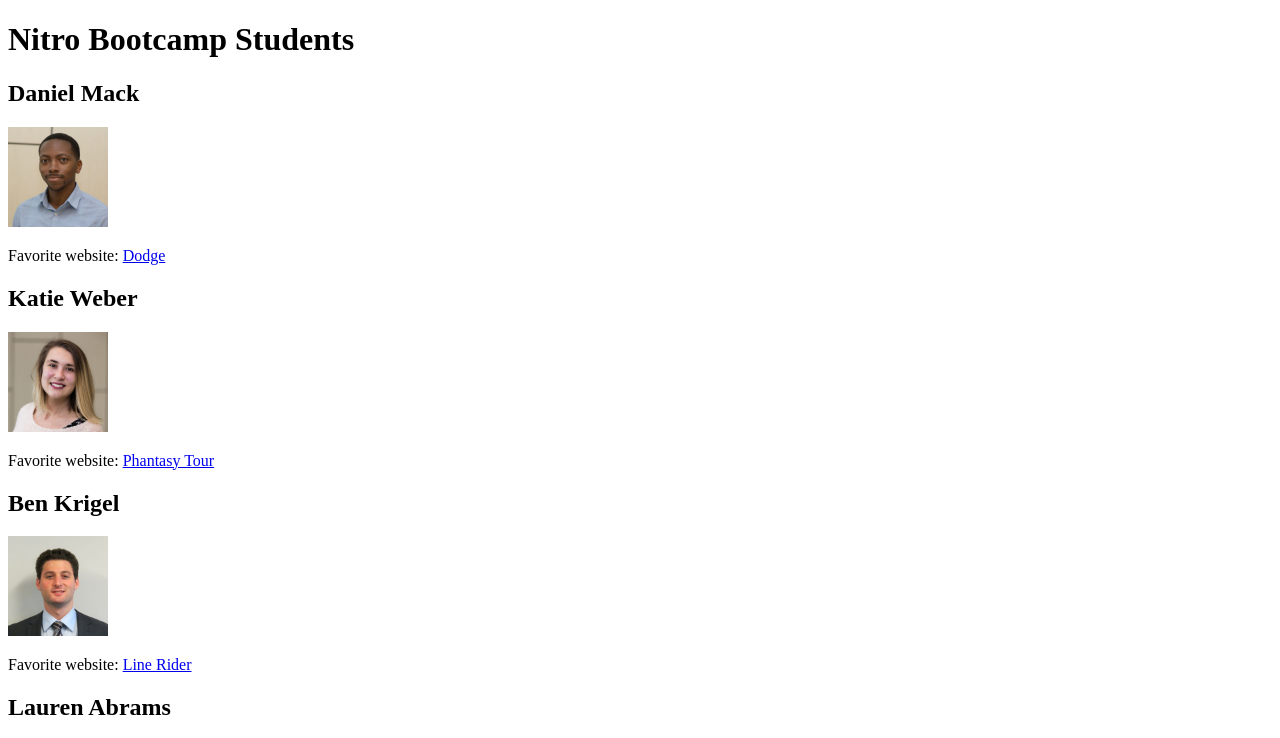
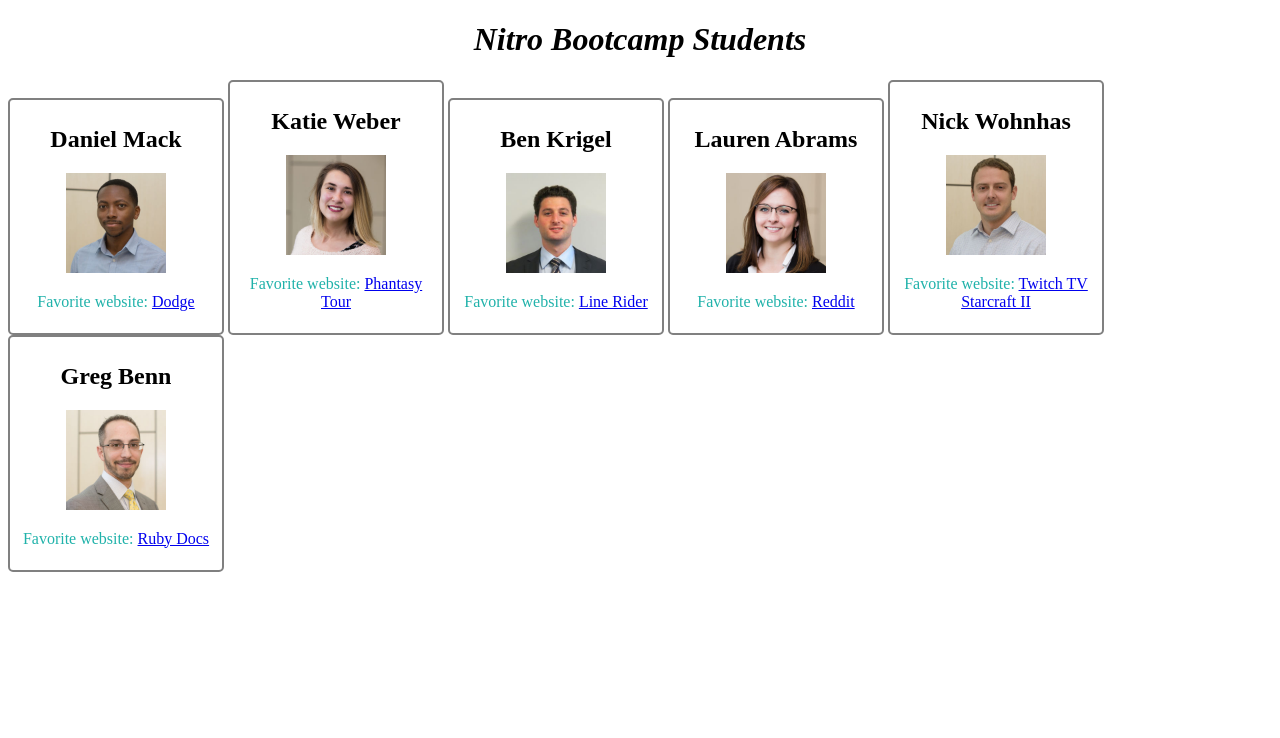
Before and after one commit to jamilia27/ben_and_lauren_first_git_project, a plain HTML site: page index.html in a window 1280 px wide. Shown: the top 738 px of the page. Drawn offline with Linux system fonts and the light colour scheme.

Commit message:
added css stuff

```diff
--- /dev/null
+++ b/css/style.css
@@ -0,0 +1,13 @@
+h1 {
+  font-style: italic;
+  text-align: center;
+}
+.favorite-website {color: LightSeaGreen;}
+div.developer {
+  width: 200px;
+  display: inline-block;
+  border: 2px solid grey;
+  border-radius: 5px;
+  padding: 6px;
+  text-align: center;
+}
--- a/index.html
+++ b/index.html
@@ -1,6 +1,6 @@
 <!DOCTYPE html>
 <html>
-<head>
+<head><link rel="stylesheet" type="text/css" href="css/style.css">
 <title> Nitro Bootcamp Students </title>
 </head>
 
@@ -10,22 +10,27 @@
 <div class="developer">
 <h2>Daniel Mack</h2>
 <img src=images/DanielMack.jpg width="100" height="100" title="DANNY MACK"alt="Danny MACK">
-<p class= "favorite-website">Favorite website: <a href="https://www.dodge.com" title="Here you can browse the latest Dodge models.">Dodge</a></p>
+<p class= "favorite-website">Favorite website: <a href="https://www.dodge.com" title="Here you can browse the latest Dodge models.">Dodge</a></p></div>
+<div class="developer">
 <h2>Katie Weber</h2>
 <img src=images/KatieWeber.jpg width="100" height="100" title="Katie Weber"alt="Katie Weber">
-<p class= "favorite-website">Favorite website: <a href="https://www.phantasytour.com" title="This is a jam band stat tracker.">Phantasy Tour</a></p>
+<p class= "favorite-website">Favorite website: <a href="https://www.phantasytour.com" title="This is a jam band stat tracker.">Phantasy Tour</a></p></div>
+<div class="developer">
 <h2>Ben Krigel</h2>
 <img src=images/BenKrigel.jpg width="100" height="100" title="Ben Krigel"alt="Ben Krigel">
-<p class= "favorite-website">Favorite website: <a href="https://www.linerider.com/" title="This is a game where you draw lines and a little avatar surfs them.">Line Rider</a></p>
+<p class= "favorite-website">Favorite website: <a href="https://www.linerider.com/" title="This is a game where you draw lines and a little avatar surfs them.">Line Rider</a></p></div>
+<div class="developer">
 <h2>Lauren Abrams</h2>
 <img src="images/LaurenAbrams.jpg" alt="Lauren Abrams" width="100" height="100" title="Lauren Abrams"alt="Lauren Abrams">
-<p class= "favorite-website">Favorite website: <a href="https://reddit.com" title="You can browse fun content here.">Reddit</a></p>
+<p class= "favorite-website">Favorite website: <a href="https://reddit.com" title="You can browse fun content here.">Reddit</a></p></div>
+<div class="developer">
 <h2>Nick Wohnhas</h2>
 <img src=images/NickWohnhas.jpg width="100" height="100" title="Nick Wohnhas" alt="Nick Wohnhas">
-<p class= "favorite-website">Favorite website: <a href="https://www.twitch.tv/directory/game/StarCraft%20II" title="You can watch professional gamers play on Twitch.">Twitch TV Starcraft II</a></p>
+<p class= "favorite-website">Favorite website: <a href="https://www.twitch.tv/directory/game/StarCraft%20II" title="You can watch professional gamers play on Twitch.">Twitch TV Starcraft II</a></p></div>
+<div class="developer">
 <h2>Greg Benn</h2>
 <img src=images/GregBenn.jpg width="100" height="100" title="Greg Benn" alt="Greg Benn">
-<p class= "favorite-website">Favorite website: <a href="http://ruby-doc.org" title="You can read about Ruby here.">Ruby Docs</a></p>
+<p class= "favorite-website">Favorite website: <a href="http://ruby-doc.org" title="You can read about Ruby here.">Ruby Docs</a></p></div>
 </div>
 
 
```
